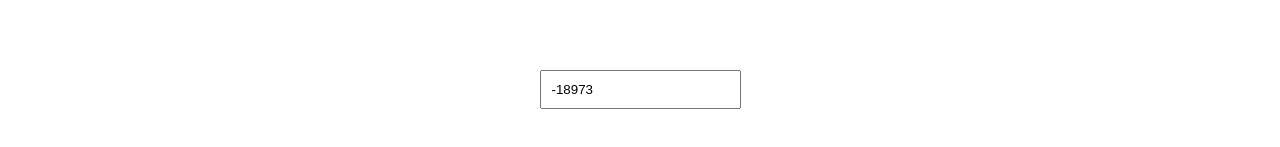
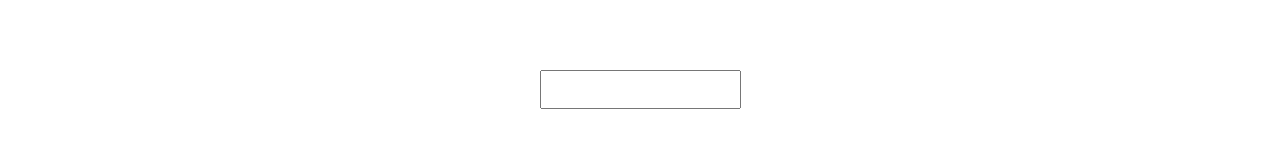
Before and after one commit to Cazus77/my-project, a React (Create React App) app: page / in a window 1280 px wide. Shown: the part 381-528 px from the top of the page. Built offline with nearby package versions, Linux system fonts and the light colour scheme.

Commit message:
variant_3.2-redux

```diff
--- a/src/App.js
+++ b/src/App.js
@@ -97,7 +97,11 @@ function App() {
       <DateDifference
         inputFrom={inputFrom}
         inputBefore={inputBefore}
-        currentDate={currentDate}
+        setInputBefore={setInputBefore}
+        state={state}
+        setState={setState}
+        selectedDate={selectedDate}
+        handleDayClick={handleDayClick}
       />
     </div>
   );
--- a/src/components/Calendar/Calendar.jsx
+++ b/src/components/Calendar/Calendar.jsx
@@ -35,7 +35,7 @@ function Calendar({
                     key={index}
                     className={classnames("day", {
                       today: calendar.areEqual(date, currentDate),
-                      //selected: calendar.areEqual(date, selectedDate),
+                      selected: calendar.areEqual(date, selectedDate),
                     })}
                     onClick={(event) => handleDayClick(event, date)}
                   >
--- a/src/components/Calendar/index.js
+++ b/src/components/Calendar/index.js
@@ -21,7 +21,6 @@ const Month = {
 
 export function areEqual(a, b) {
   if (!a || !b) return false;
-
   return (
     a.getFullYear() === b.getFullYear() &&
     a.getMonth() === b.getMonth() &&
--- a/src/components/DateDifference/DateDifference.jsx
+++ b/src/components/DateDifference/DateDifference.jsx
@@ -1,25 +1,35 @@
 import React, { useState } from "react";
 
 export default function DateDifference({
-  inputBefore = 0,
-  inputFrom = 0,
-  currentDate,
+  inputBefore,
+  inputFrom,
+  setInputBefore,
+  setState,
+  state,
 }) {
   const result =
     inputBefore && inputFrom
       ? (inputBefore - inputFrom) / (1000 * 60 * 60) / 24
-      : (inputFrom - currentDate) / (1000 * 60 * 60) / 24;
-  const [value, setValue] = useState(0);
+      : "";
 
-  console.log(inputFrom);
-  console.log(value);
-  console.log(inputBefore);
+  const [value, setValue] = useState();
 
   function handleChange(event) {
-    console.log(event.target.value);
-    setValue(result);
+    setValue(event.target.value);
   }
 
-  return <input value={Math.floor(result)} onChange={handleChange} />;
+  function handleInput(event) {
+    let inputData = event.target.value * 24 * 60 * 60 * 1000;
+    let newDate = new Date(+inputFrom + inputData);
+    setState({ ...state, ...{ selectedDate: newDate } });
+    setInputBefore(newDate);
+  }
+
+  return (
+    <input
+      value={value}
+      onChange={handleChange}
+      onInput={(event) => handleInput(event)}
+    />
+  );
 }
-//inputUntil && inputFrom ? console.log(1) : console.log(2);
```
